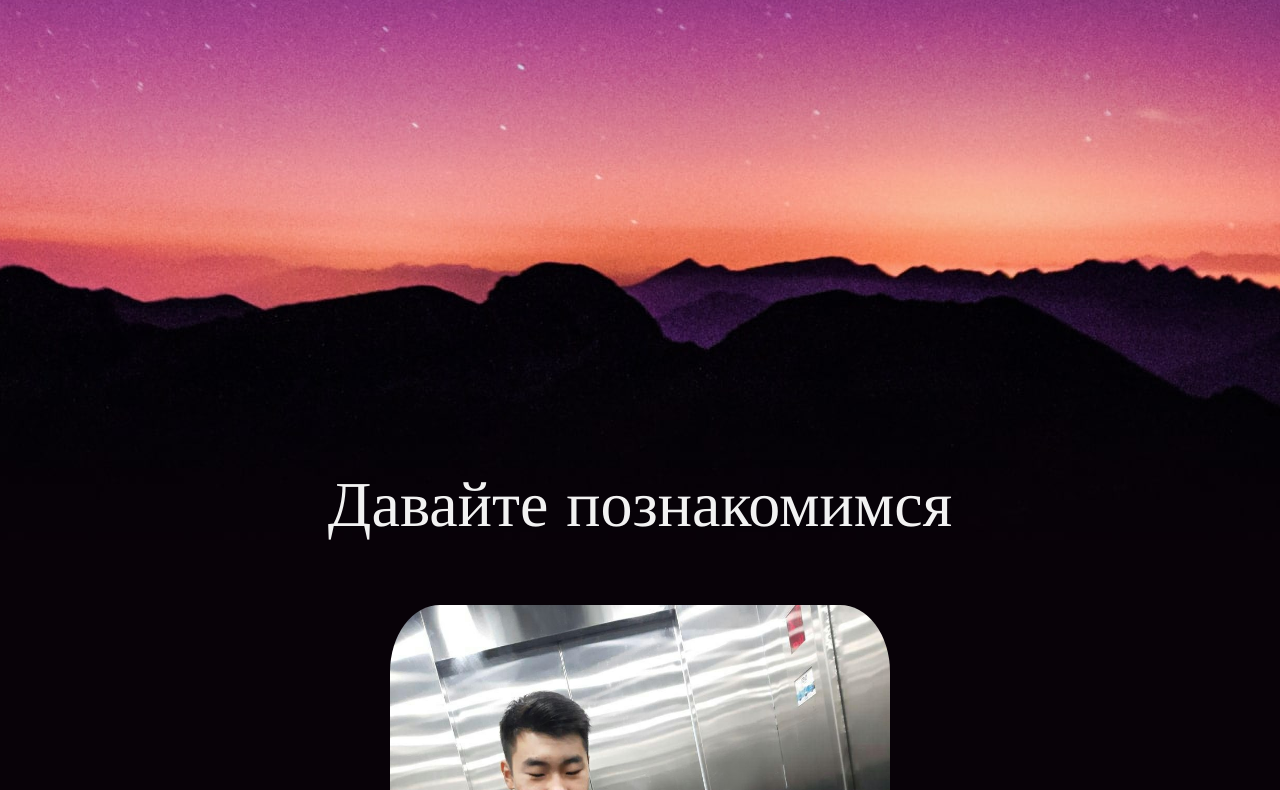
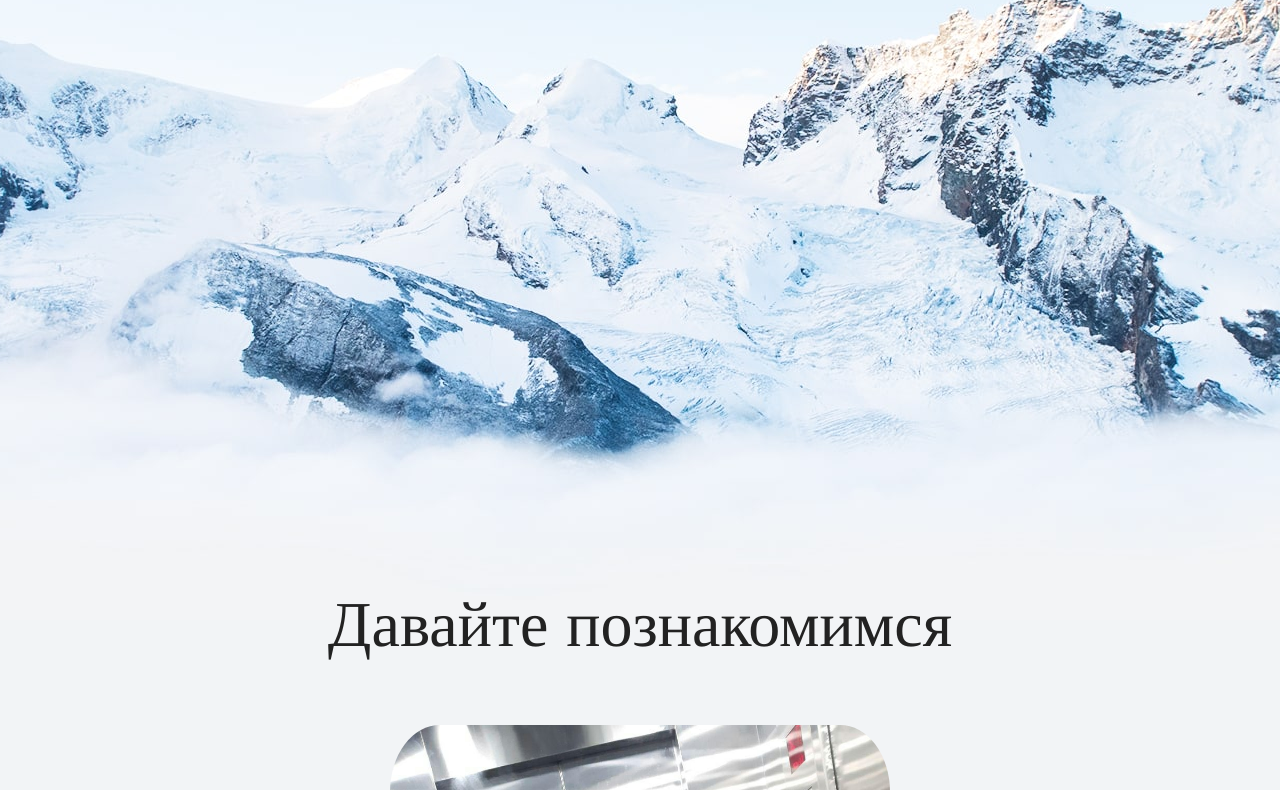
Before and after one commit to arlitahir/my-site, a plain HTML site: page index.html in a window 1280 px wide. Shown: the part 460-1250 px from the top of the page. Drawn offline with nearby package versions, Linux system fonts and the light colour scheme.

Commit message:
Update index.html

```diff
--- a/index.html
+++ b/index.html
@@ -7,7 +7,7 @@
     <title>Портфолио Junior верстальщика</title>
   </head>
 
-  <body class="page dark-theme">
+  <body class="page light-theme">
     <header class="page-header">
 	<div class="container">
     <div class="header-inner">
```
